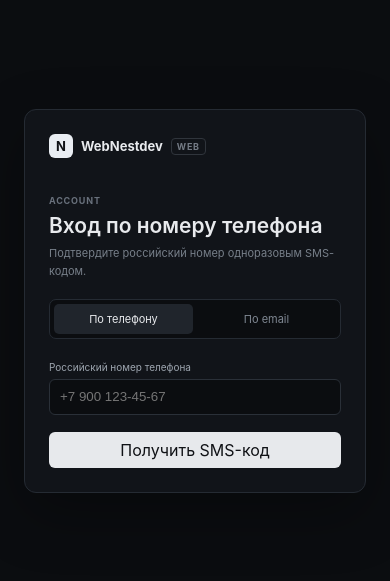
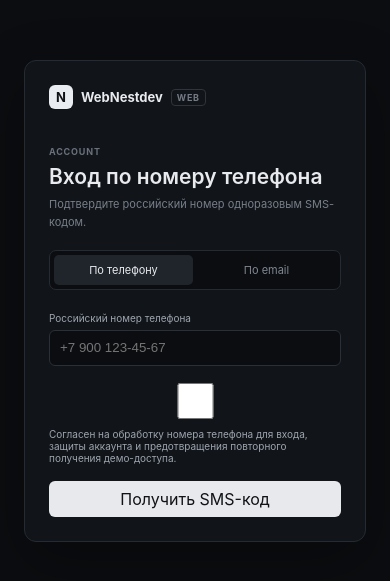
Before and after one commit to misha4323223/WebNestdev, a React (Vite) app: page / in a window 390 px wide. Shown: the part 121-702 px from the top of the page. Built offline with nearby package versions, Linux system fonts and the light colour scheme; no server answers.

Commit message:
feat: request explicit phone data-processing consent before OTP

```diff
--- a/src/features/auth/AuthScreen.tsx
+++ b/src/features/auth/AuthScreen.tsx
@@ -9,6 +9,7 @@ export function AuthScreen({onAuthenticated}:{onAuthenticated:()=>void}){
   const [phone,setPhone]=useState("");
   const [code,setCode]=useState("");
   const [codeRequested,setCodeRequested]=useState(false);
+  const [phoneConsent,setPhoneConsent]=useState(false);
   const [error,setError]=useState("");
   const [notice,setNotice]=useState("");
   const [busy,setBusy]=useState(false);
@@ -17,6 +18,7 @@ export function AuthScreen({onAuthenticated}:{onAuthenticated:()=>void}){
     event.preventDefault();
     setError("");
     setNotice("");
+    if(method==="phone"&&!phoneConsent){setError("Подтвердите согласие на обработку номера телефона.");return;}
     setBusy(true);
     try{
       if(method==="email"){
@@ -37,7 +39,7 @@ export function AuthScreen({onAuthenticated}:{onAuthenticated:()=>void}){
   }
 
   function switchMethod(next:"email"|"phone"){
-    setMethod(next);setError("");setNotice("");setCodeRequested(false);setCode("");
+    setMethod(next);setError("");setNotice("");setCodeRequested(false);setCode("");setPhoneConsent(false);
   }
 
   return <main className="auth-screen">
@@ -55,6 +57,7 @@ export function AuthScreen({onAuthenticated}:{onAuthenticated:()=>void}){
         </> : <>
           <label><span>Российский номер телефона</span><input type="tel" value={phone} onChange={event=>setPhone(event.target.value)} placeholder="+7 900 123-45-67" autoComplete="tel" required disabled={codeRequested} /></label>
           {codeRequested&&<label><span>Код из SMS</span><input type="text" value={code} onChange={event=>setCode(event.target.value.replace(/\D/g,"").slice(0,6))} inputMode="numeric" autoComplete="one-time-code" pattern="[0-9]{6}" minLength={6} maxLength={6} placeholder="000000" required /></label>}
+          <label className="auth-phone-consent"><input type="checkbox" checked={phoneConsent} onChange={event=>setPhoneConsent(event.target.checked)}/><span>Согласен на обработку номера телефона для входа, защиты аккаунта и предотвращения повторного получения демо-доступа.</span></label>
         </>}
         {error&&<div className="auth-error">{error}</div>}
         {notice&&<div className="auth-notice">{notice}</div>}
```
